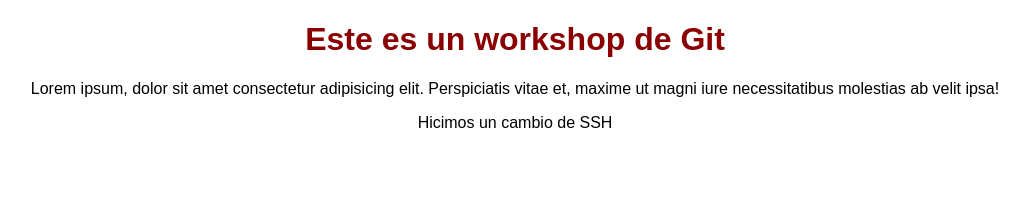
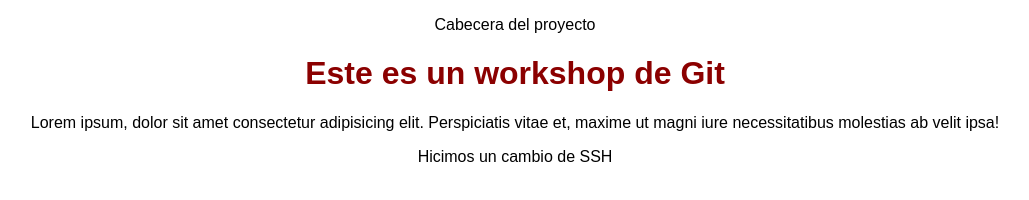
Before and after one commit to EzequielL99/git-workshop, a plain HTML site: page index.html in a window 1280 px wide. Shown: the whole page, without its empty margins (125-1154 px from the left). Drawn offline with Linux system fonts and the light colour scheme.

Commit message:
Cabecera del proyecto

```diff
--- a/index.html
+++ b/index.html
@@ -10,6 +10,9 @@
 </head>
 <body>
     <div class="container">
+        <header>
+            <p>Cabecera del proyecto</p>
+        </header>
         <h1>Este es un workshop de Git</h1>
         <p>Lorem ipsum, dolor sit amet consectetur adipisicing elit. Perspiciatis vitae et, maxime ut magni iure necessitatibus molestias ab velit ipsa!</p>
         <p>Hicimos un cambio de SSH</p>
```
